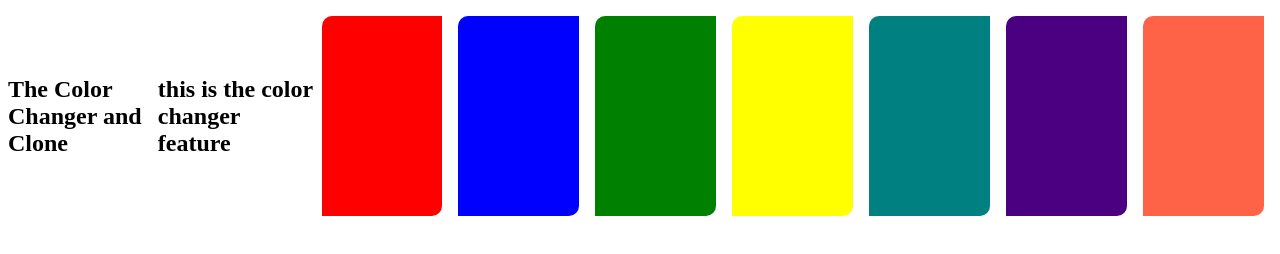
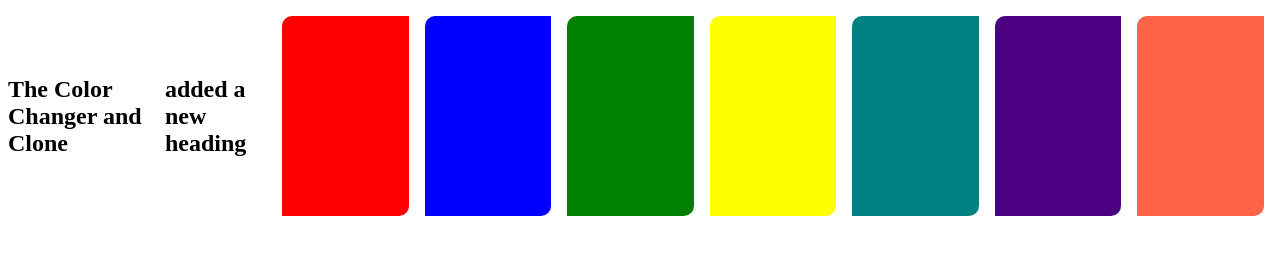
Before and after one commit to olu-folarin/DOM-and-events, a plain HTML site: page heading.html in a window 1280 px wide. Drawn offline with Linux system fonts and the light colour scheme; files whose address does not match are found by name.

Commit message:
added a new heading

```diff
--- a/heading.html
+++ b/heading.html
@@ -9,7 +9,7 @@
 <body>
   <section id="container">
     <h1>The Color Changer and Clone</h1>
-    <h2>this is the color changer feature</h2>
+    <h2>added a new heading</h2>
   </section>
   <script src="/dom events/js/heading.js"></script>
 </body>
```
